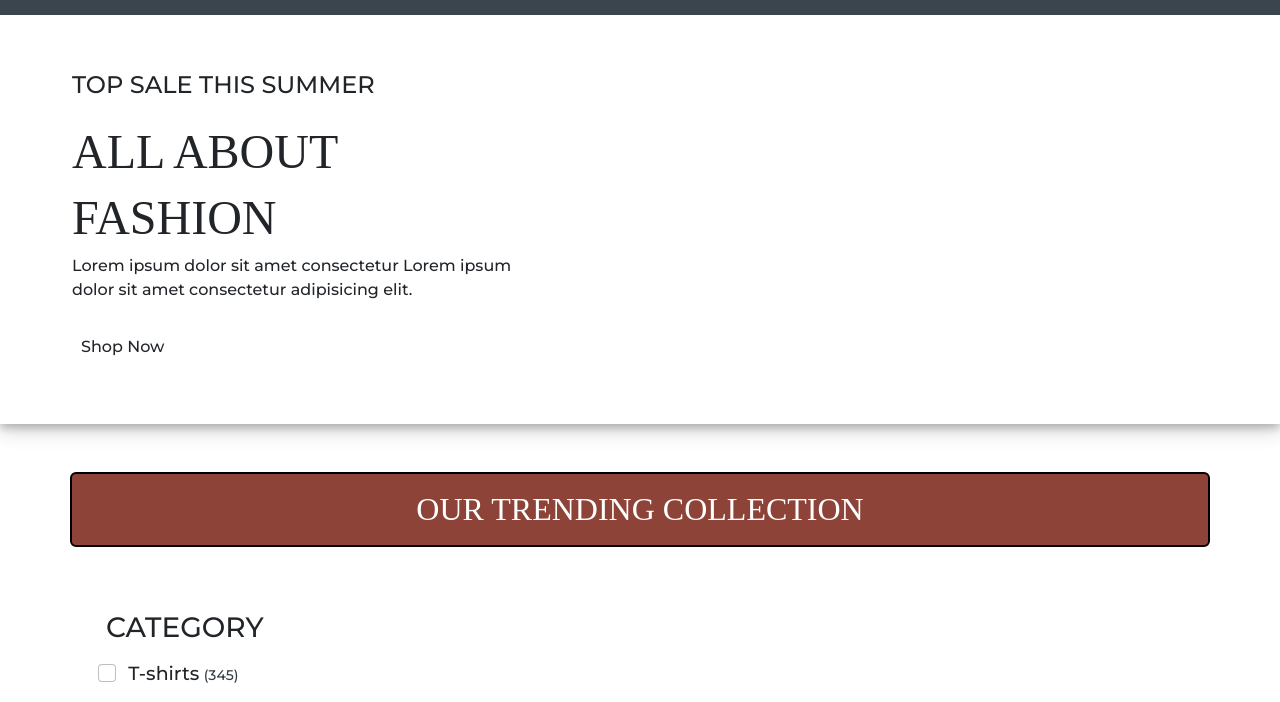
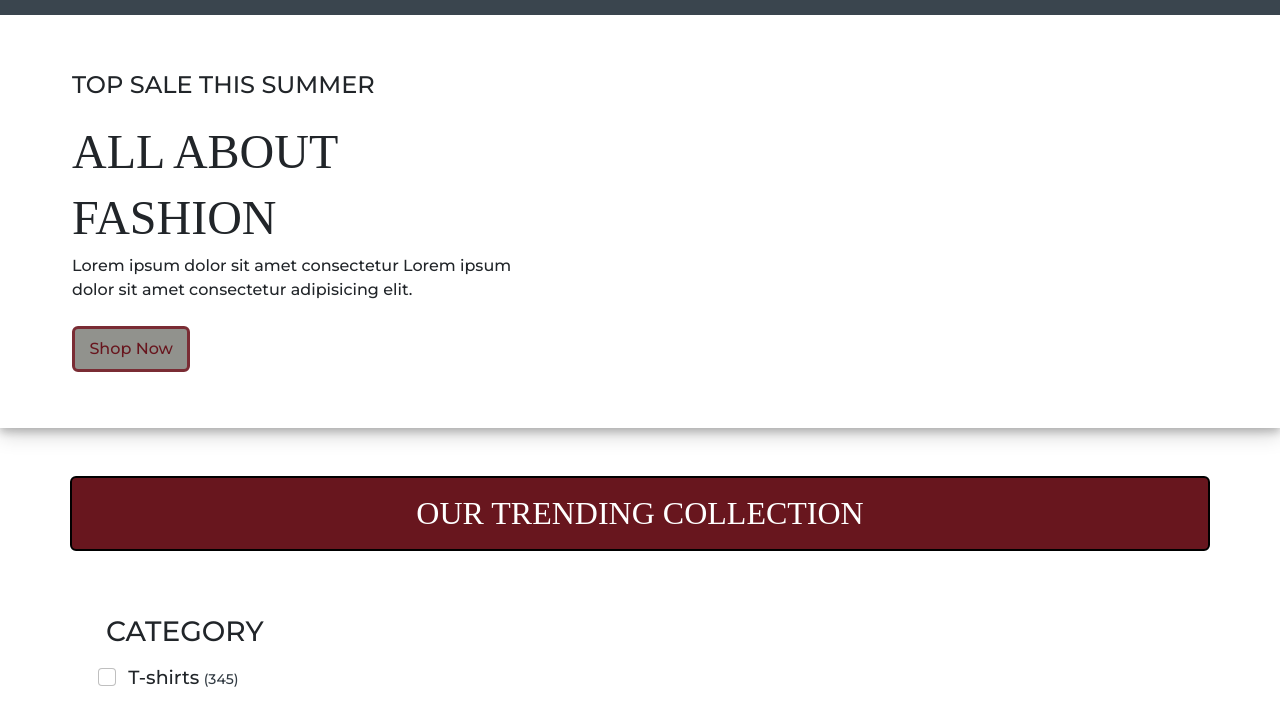
Before and after one commit to munirsiddiqui54/PronysCollection_WebApp, a website: page index.html in a window 1280 px wide. Shown: the part 89-791 px from the top of the page. Drawn offline with nearby package versions, Linux system fonts and the light colour scheme; a web font is replaced by a local one.

Commit message:
style changed

```diff
--- a/style.css
+++ b/style.css
@@ -40,9 +40,9 @@ a:active { text-decoration: none; }
 .images{
     height:300px;
 }
-header nav{
+/* header nav{
     background-color: #557a98;
-}
+} */
 
 .Ctitle{
     padding: 10px;
@@ -83,6 +83,34 @@ header p:hover{
     color:white;
 }
 
+.btn2{
+
+    border:3px solid #7a2c34;
+    background-color: #91928d;
+    color:#68161e;
+    font-weight: 20px;
+    width:10%;
+}
+.btn2:hover{
+
+    border:3px solid #68161e;
+    background-color: #68161e;
+    color:white;
+
+}
+#bg-03{
+    background-image: url("Photos/bg-03.jpg_large");
+    background-repeat: no-repeat;
+
+  /* Full height */
+  height: 100%;
+
+  /* Center and scale the image nicely */
+  background-position: center;
+  /* background-repeat: no-repeat; */
+  background-size: cover;
+}
+
 .outline:hover{
     border:2px solid rgb(12, 236, 12);
     background-color: rgb(9, 167, 9);
@@ -116,7 +144,7 @@ header nav{
     text-align: center;
     align-items: center;
     padding: 0px;
-    background-color: rgb(142 67 56);
+    background-color:  #68161e;
     color: white;
     border: 2px solid black;
     /* border-radius: 25px; */
```
